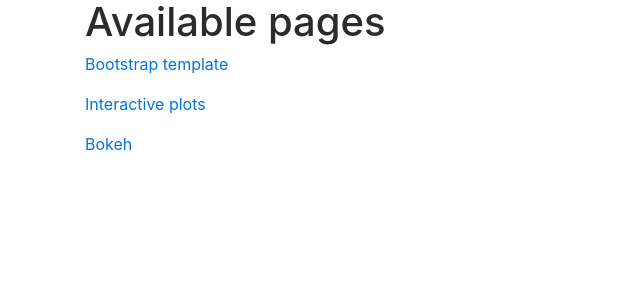
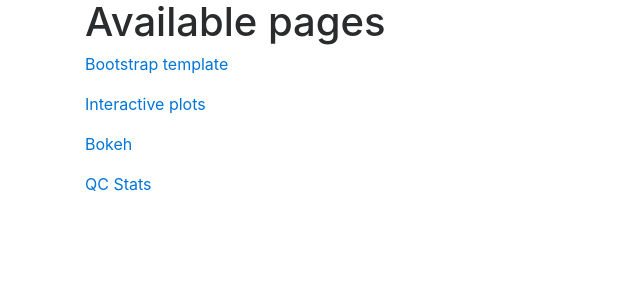
Before and after one commit to laurafroelich/swung_viz_log, a Flask app: page / in a window 1280 px wide. Shown: the top 300 px of the page, without its empty margins (0-640 px from the left). Run offline with Flask 2, Linux system fonts and the light colour scheme; parts of the project's set-up code (start-up, migrations or seed data) failed here and were passed over; some libraries are stand-ins or nearby versions.

Commit message:
Adding page for summary stats for QC

```diff
--- a/code/app.py
+++ b/code/app.py
@@ -13,6 +13,10 @@
 
 @app.route('/bootstrap')
 def bootstrap():
+    return render_template('minimal_bootstrap.html')
+
+@app.route('qc_stats')
+def qc_stats():
     return render_template('minimal_bootstrap.html')
 
 @app.route('/bokeh')
--- a/code/templates/index.html
+++ b/code/templates/index.html
@@ -22,6 +22,7 @@
             <p><a href="bootstrap">Bootstrap template</a></p>
             <p><a href="interactive_plots">Interactive plots</a></p>
             <p><a href="bokeh">Bokeh</a></p>
+            <p><a href="qc_stats">QC Stats</a></p>
         </div>
     </div>
 </div> <!-- /.container -->
```
